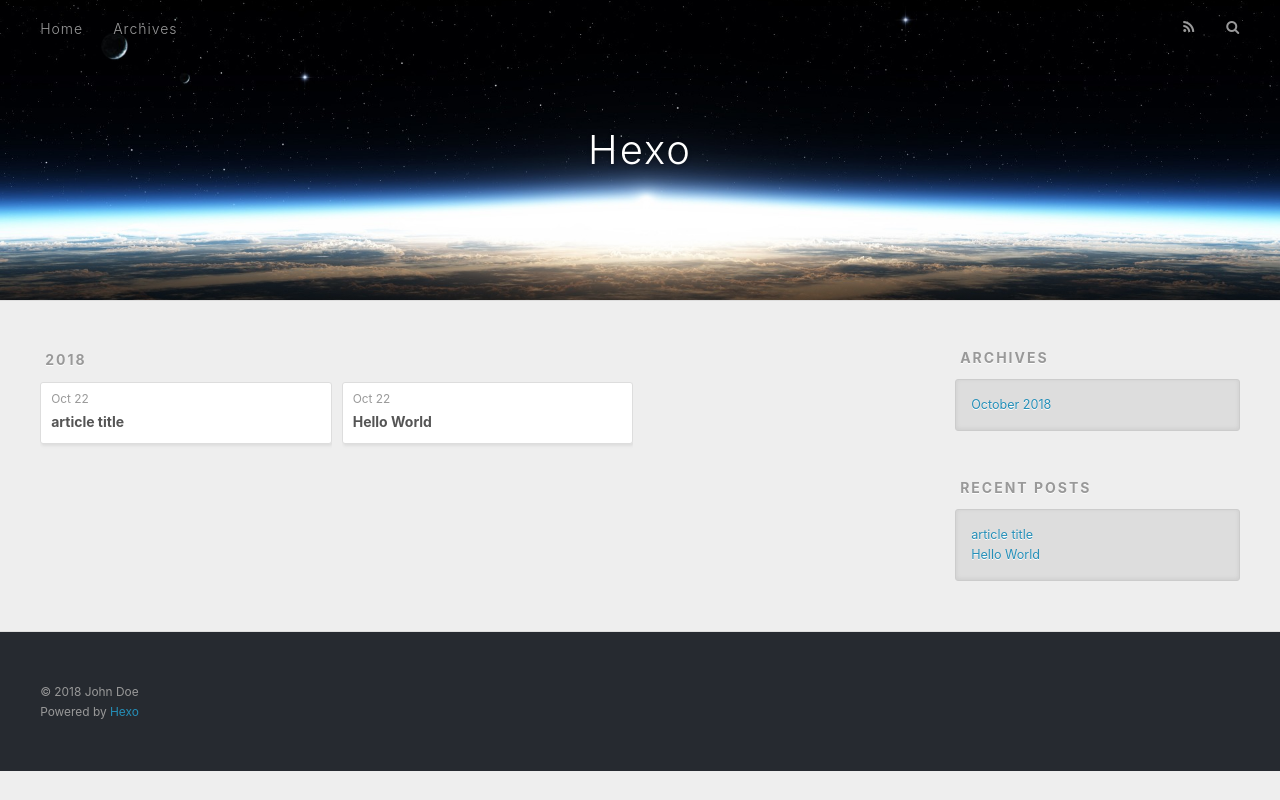
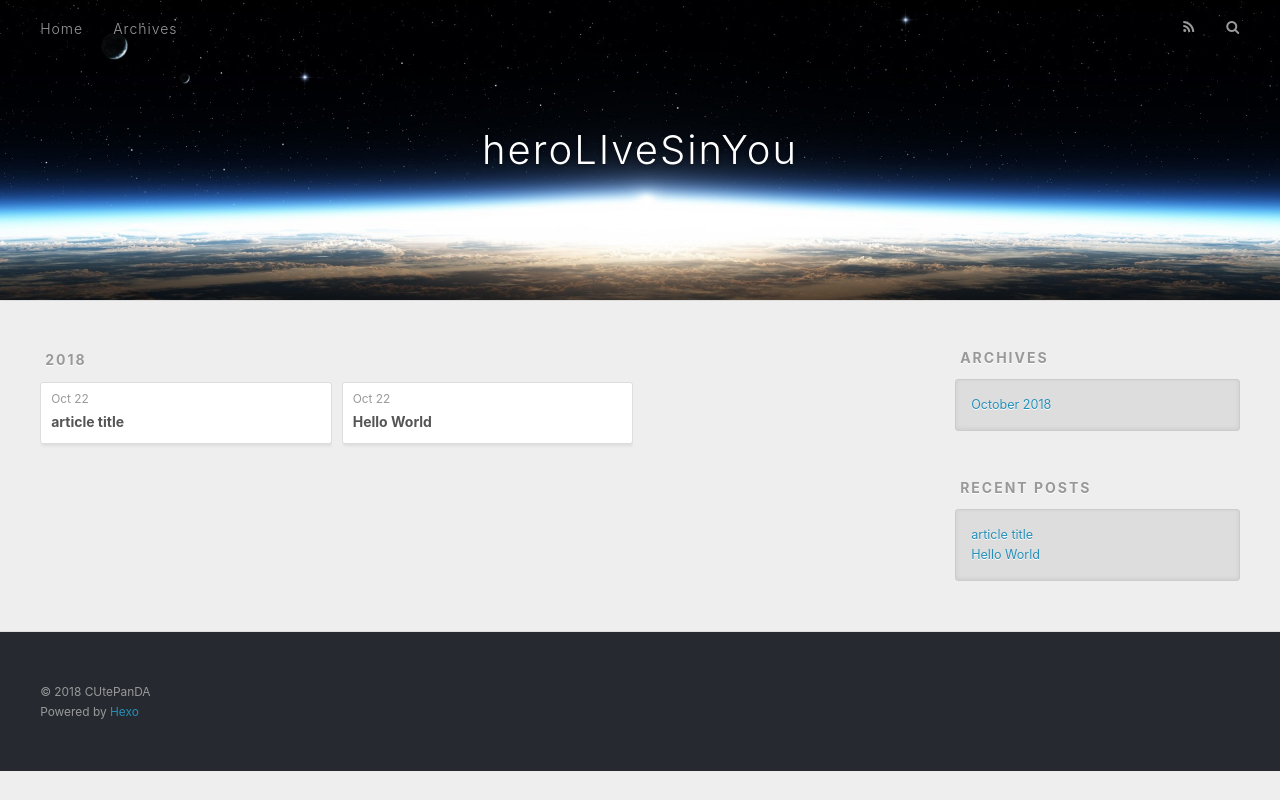
Before and after one commit to zhanglilei1996/herolivesinyou.github.io, a plain HTML site: page archives/2018/10/index.html in a window 1280 px wide. Drawn offline with nearby package versions, Linux system fonts and the light colour scheme.

Commit message:
Site updated: 2018-10-22 04:41:39

```diff
--- a/archives/2018/10/index.html
+++ b/archives/2018/10/index.html
@@ -5,17 +5,17 @@
 
 
 
-  <title>Archives: 2018/10 | Hexo</title>
+  <title>Archives: 2018/10 | heroLIveSinYou</title>
   <meta name="viewport" content="width=device-width, initial-scale=1, maximum-scale=1">
   <meta property="og:type" content="website">
-<meta property="og:title" content="Hexo">
+<meta property="og:title" content="heroLIveSinYou">
 <meta property="og:url" content="http://yoursite.com/archives/2018/10/index.html">
-<meta property="og:site_name" content="Hexo">
+<meta property="og:site_name" content="heroLIveSinYou">
 <meta property="og:locale" content="default">
 <meta name="twitter:card" content="summary">
-<meta name="twitter:title" content="Hexo">
+<meta name="twitter:title" content="heroLIveSinYou">
 
-    <link rel="alternate" href="/atom.xml" title="Hexo" type="application/atom+xml">
+    <link rel="alternate" href="/atom.xml" title="heroLIveSinYou" type="application/atom+xml">
 
 
     <link rel="icon" href="/favicon.png">
@@ -34,7 +34,7 @@
   <div id="header-outer" class="outer">
     <div id="header-title" class="inner">
       <h1 id="logo-wrap">
-        <a href="/" id="logo">Hexo</a>
+        <a href="/" id="logo">heroLIveSinYou</a>
       </h1>
 
     </div>
@@ -162,7 +162,7 @@
 
   <div class="outer">
     <div id="footer-info" class="inner">
-      &copy; 2018 John Doe<br>
+      &copy; 2018 CUtePanDA<br>
       Powered by <a href="http://hexo.io/" target="_blank">Hexo</a>
     </div>
   </div>
```
Also changed, not shown: 2018/10/22/article-title/index.html (+5 -5 lines), 2018/10/22/hello-world/index.html (+5 -5 lines), archives/2018/index.html (+7 -7 lines), archives/index.html (+7 -7 lines), index.html (+7 -7 lines).
